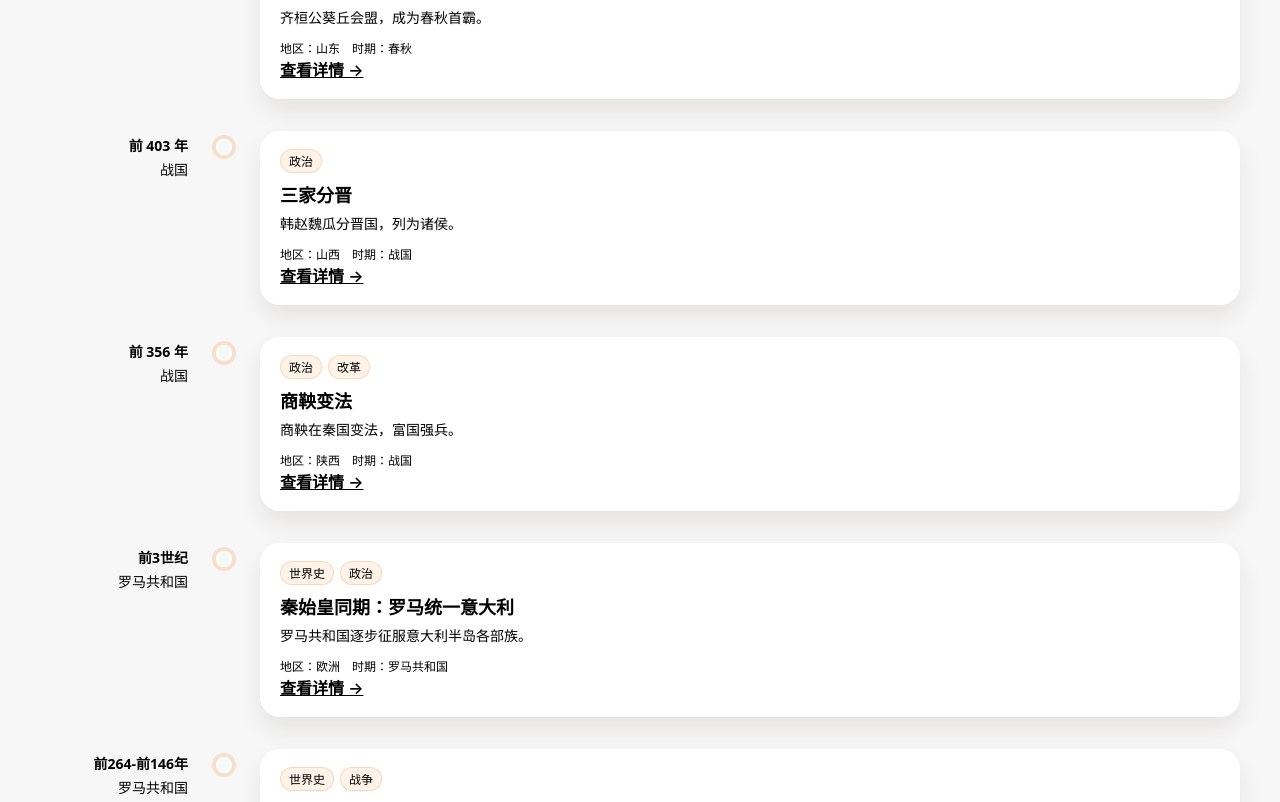
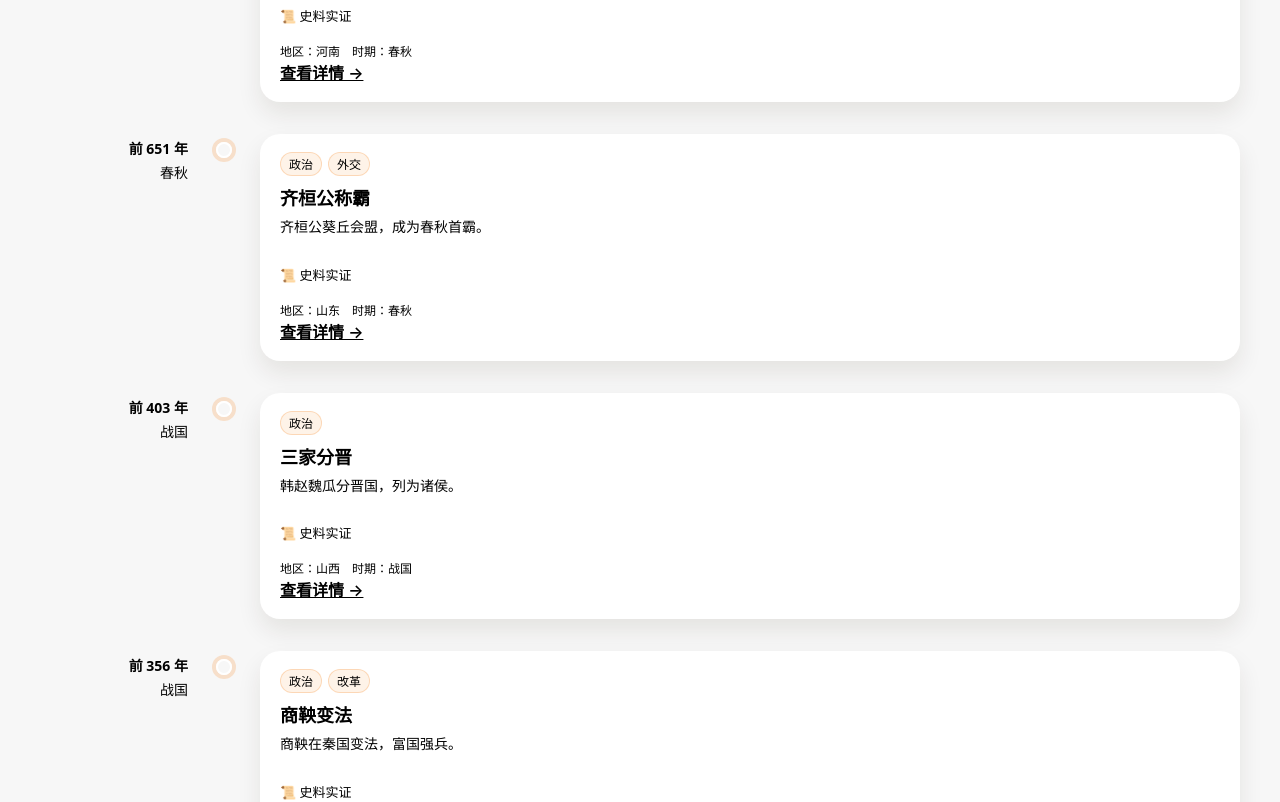
Before and after one commit to shixushi2025/shixushi-web, a Vue app: page / in a window 1280 px wide. Shown: the part 2146-2948 px from the top of the page. Built offline with nearby package versions, Linux system fonts and the light colour scheme.

Commit message:
feat: enhance timeline UI with source quotes and world history style

```diff
--- a/src/components/common/EventTimeline.vue
+++ b/src/components/common/EventTimeline.vue
@@ -6,15 +6,16 @@
         <span class="era-label">{{ event.eraName }}</span>
       </div>
       <div class="axis">
-        <span class="dot"></span>
+        <span class="dot" :class="{ 'dot-world': isWorldEvent(event) }"></span>
       </div>
-      <article class="event-card">
+      <article class="event-card" :class="{ 'is-world': isWorldEvent(event) }">
         <header>
           <div class="tags">
             <span
               v-for="(type, idx) in event.types"
               :key="idx"
               class="tag"
+              :class="{ 'tag-world': type === '世界史' }"
             >
               {{ type }}
             </span>
@@ -22,6 +23,23 @@
           <h3>{{ event.title }}</h3>
           <p class="summary">{{ event.summary }}</p>
         </header>
+
+        <!-- 史料原文展示区域 -->
+        <div v-if="hasQuotes(event)" class="source-quote-box">
+          <details>
+            <summary>📜 史料实证</summary>
+            <div class="source-content">
+              <blockquote v-for="(src, idx) in event.sources" :key="idx" v-show="src.quote">
+                <p v-if="src.quote" class="quote-text">“{{ src.quote }}”</p>
+                <cite>
+                  — {{ src.title }}
+                  <a v-if="src.url" :href="src.url" target="_blank" rel="noopener" title="查看原文">↗</a>
+                </cite>
+              </blockquote>
+            </div>
+          </details>
+        </div>
+
         <footer>
           <div class="meta">
             <span v-if="event.region?.length">地区：{{ event.region.join('、') }}</span>
@@ -44,6 +62,9 @@ import type { Event } from '@/types/history';
 defineProps<{
   events: Event[];
 }>();
+
+const isWorldEvent = (ev: Event) => ev.types && ev.types.includes('世界史');
+const hasQuotes = (ev: Event) => ev.sources && ev.sources.some(s => s.quote);
 </script>
 
 <style scoped>
@@ -98,6 +119,12 @@ defineProps<{
   border: 2px solid #fff;
   box-shadow: 0 0 0 4px rgba(247, 153, 68, 0.25);
 }
+/* 世界史节点样式 */
+.dot.dot-world {
+  background: #718096;
+  box-shadow: 0 0 0 4px rgba(113, 128, 150, 0.25);
+}
+
 .event-card {
   background: #fff;
   border-radius: 20px;
@@ -107,7 +134,17 @@ defineProps<{
   display: flex;
   flex-direction: column;
   gap: 12px;
+  transition: all 0.2s ease;
 }
+/* 世界史卡片样式 */
+.event-card.is-world {
+  background: #f7fafc;
+  border-color: #cbd5e0;
+}
+.event-card.is-world h3 {
+  color: #2d3748;
+}
+
 .event-card header h3 {
   margin: 8px 0 6px;
   font-size: 18px;
@@ -116,6 +153,7 @@ defineProps<{
   margin: 0;
   color: var(--text-body);
   font-size: 14px;
+  line-height: 1.6;
 }
 .tags {
   display: flex;
@@ -130,6 +168,66 @@ defineProps<{
   background: rgba(247, 153, 68, 0.12);
   color: var(--brand);
 }
+.tag.tag-world {
+  border-color: #cbd5e0;
+  background: #e2e8f0;
+  color: #4a5568;
+}
+
+/* 史料引用区域 */
+.source-quote-box {
+  margin-top: 4px;
+  margin-bottom: 4px;
+}
+.source-quote-box details {
+  border-top: 1px dashed var(--border-soft);
+  padding-top: 8px;
+}
+.source-quote-box summary {
+  cursor: pointer;
+  font-size: 13px;
+  color: var(--text-muted);
+  font-weight: 500;
+  user-select: none;
+  list-style: none; /* 隐藏默认三角 */
+  display: inline-flex;
+  align-items: center;
+  gap: 4px;
+}
+.source-quote-box summary::-webkit-details-marker {
+  display: none;
+}
+.source-quote-box summary:hover {
+  color: var(--brand);
+}
+.source-content {
+  margin-top: 10px;
+  padding: 12px 16px;
+  background: #fffbf5; /* 暖色仿纸背景 */
+  border-radius: 8px;
+  border-left: 3px solid #d4b483;
+}
+.quote-text {
+  margin: 0 0 6px;
+  font-size: 14px;
+  line-height: 1.7;
+  color: #5d4037; /* 深褐色字体 */
+  font-family: "Songti SC", "SimSun", "Noto Serif SC", serif;
+  font-style: italic;
+}
+.source-content cite {
+  display: block;
+  text-align: right;
+  font-size: 12px;
+  color: #8d6e63;
+  font-style: normal;
+}
+.source-content a {
+  text-decoration: none;
+  color: var(--brand);
+  margin-left: 4px;
+}
+
 .meta {
   display: flex;
   flex-wrap: wrap;
```
